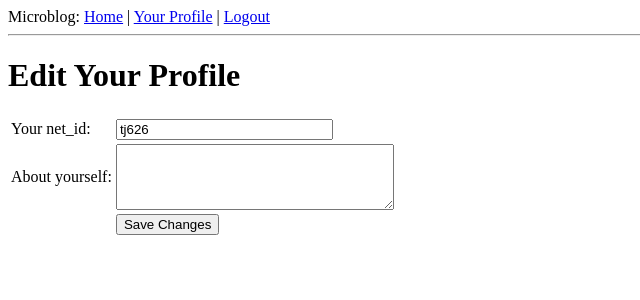
After one commit to talhajaved/nyuadmarket, a Flask app: page /edit in a window 1280 px wide. The commit adds this page. Shown: the top 300 px of the page, without its empty margins (0-640 px from the left). Run offline with Flask 2, Linux system fonts and the light colour scheme; a user stored in the database is signed in; data comes from the database, SQL or seed files in the repository; both versions use the stored data as it was after the commit.

Commit message:
Edit Profile Form

```diff
--- a/app/forms.py
+++ b/app/forms.py
@@ -1,8 +1,11 @@
 from flask.ext.wtf import Form
-from wtforms import StringField, BooleanField
-from wtforms.validators import DataRequired
-
+from wtforms import StringField, BooleanField, TextAreaField
+from wtforms.validators import DataRequired, Length
 
 class LoginForm(Form):
     openid = StringField('openid', validators=[DataRequired()])
     remember_me = BooleanField('remember_me', default=False)
+
+class EditForm(Form):
+    net_id = StringField('net_id', validators=[DataRequired()])
+    about_me = TextAreaField('about_me', validators=[Length(min=0, max=140)])
--- a/app/models.py
+++ b/app/models.py
@@ -1,10 +1,13 @@
 from app import db
+from hashlib import md5
 
 
 class User(db.Model):
     id = db.Column(db.Integer, primary_key=True)
     net_id = db.Column(db.String(120), index=True, unique=True)
     posts = db.relationship('Post', backref='author', lazy='dynamic')
+    about_me = db.Column(db.String(140))
+    last_seen = db.Column(db.DateTime)
 
     def is_authenticated(self):
         return True
@@ -24,6 +27,9 @@ class User(db.Model):
     def __repr__(self):
         return '<User %r>' % (self.nickname)
 
+    def avatar(self, size):
+        return 'http://www.gravatar.com/avatar/%s?d=mm&s=%d' % (md5(self.net_id.encode('utf-8')).hexdigest(), size)
+
 
 class Post(db.Model):
     id = db.Column(db.Integer, primary_key=True)
--- /dev/null
+++ b/app/templates/edit.html
@@ -0,0 +1,23 @@
+<!-- extend base layout -->
+{% extends "base.html" %}
+
+{% block content %}
+  <h1>Edit Your Profile</h1>
+  <form action="" method="post" name="edit">
+      {{form.hidden_tag()}}
+      <table>
+          <tr>
+              <td>Your net_id:</td>
+              <td>{{ form.net_id(size=24) }}</td>
+          </tr>
+          <tr>
+              <td>About yourself:</td>
+              <td>{{ form.about_me(cols=32, rows=4) }}</td>
+          </tr>
+          <tr>
+              <td></td>
+              <td><input type="submit" value="Save Changes"></td>
+          </tr>
+      </table>
+  </form>
+{% endblock %}
--- /dev/null
+++ b/app/templates/post.html
@@ -0,0 +1,5 @@
+<table>
+    <tr valign="top">
+        <td><img src="{{ post.author.avatar(50) }}"></td><td><i>{{ post.author.net_id }} says:</i><br>{{ post.body }}</td>
+    </tr>
+</table>
--- a/app/views.py
+++ b/app/views.py
@@ -7,8 +7,11 @@ from .models import User
 from app import oauthLogin
 from authomatic.adapters import WerkzeugAdapter
 from authomatic import Authomatic
+from datetime import datetime
+from forms import LoginForm, EditForm
 
-AUTHORIZED_GROUPS = ['student']
+
+AUTHORIZED_GROUPS = ['nyuad']
 
 
 # Instantiate Authomatic.
@@ -26,6 +29,10 @@ def load_user(id):
 @app.before_request
 def before_request():
     g.user = current_user
+    if g.user.is_authenticated():
+        g.user.last_seen = datetime.utcnow()
+        db.session.add(g.user)
+        db.session.commit()
 
 
 @app.route('/')
@@ -76,7 +83,21 @@ def user(net_id):
                            posts=posts)
 
 
-
+@app.route('/edit', methods=['GET', 'POST'])
+@login_required
+def edit():
+    form = EditForm()
+    if form.validate_on_submit():
+        g.user.net_id = form.net_id.data
+        g.user.about_me = form.about_me.data
+        db.session.add(g.user)
+        db.session.commit()
+        flash('Your changes have been saved.')
+        return redirect(url_for('edit'))
+    else:
+        form.net_id.data = g.user.net_id
+        form.about_me.data = g.user.about_me
+    return render_template('edit.html', form=form)
 
 #LOGIN AND LOGOUT VIEWS
 
```
Also changed, not shown: app/templates/user.html (+13 -4 lines), app.db, 3 other files.
